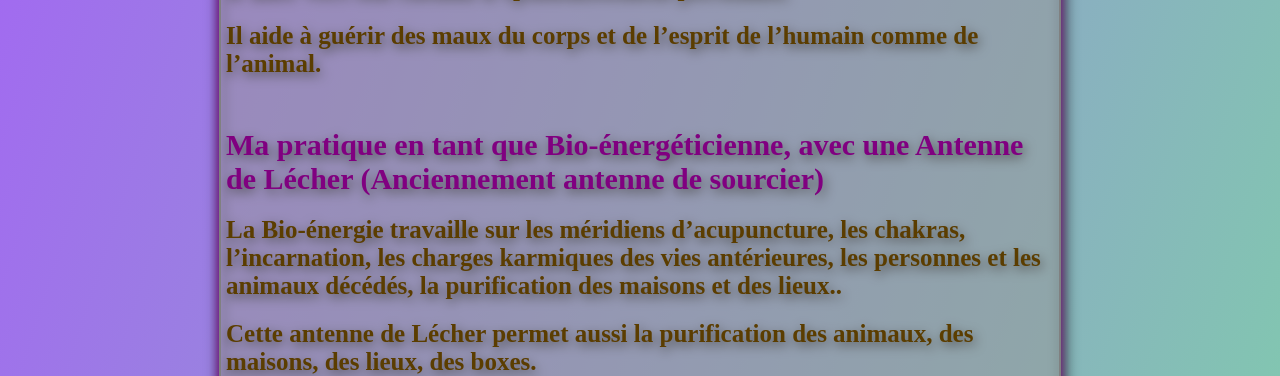
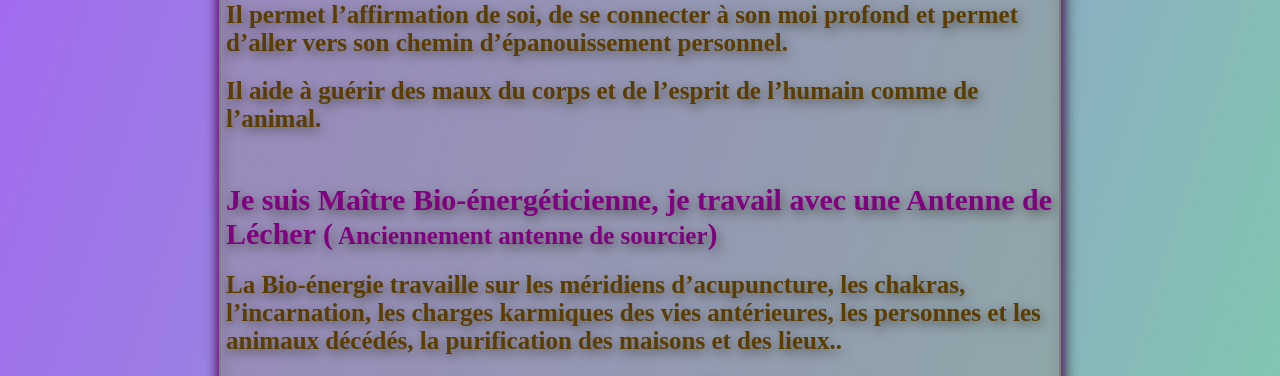
Before and after one commit to Estebann12/Isabelle-Blondelle2, a PHP site: the page made by pages/énergétique.html in a window 1280 px wide. Shown: the part 935-1311 px from the top of the page. Run offline with PHP 8.4, Linux system fonts and the light colour scheme.

Commit message:
modif client

```diff
--- a/assets/style.css
+++ b/assets/style.css
@@ -214,6 +214,17 @@ p {
     padding-top: 20px;
     padding-left: 5px;
     margin-block-end: 0;
+}
+
+.energie h3#energie {
+    padding-top: 5px;
+    margin-top: 0;
+    margin-block-end: 1rem;
+}
+
+a#h3-a {
+    font-size: 25px;
+    color: purple;
 }
 
 .energie h3:last-child {
--- a/pages/énergétique.html
+++ b/pages/énergétique.html
@@ -46,6 +46,7 @@
     <section id="texte">
       <div class="energie">
         <h2 span style="color:purple">Ma pratique en tant qu’Énergéticienne</h2>
+        <h3 span style="color:purple" id="energie">Je suis Maître Reiki, Usui et Tibétain</h3>
 
 <a>Je me suis tournée vers ces pratiques en 2016, car depuis toujours les pays comme l’Inde et l’Égypte m’attirent et me questionnent, par rapport à leur croyance et leur culture.</a>
 
@@ -55,7 +56,7 @@
 </div>
 <a>Il permet l’affirmation de soi, de se connecter à son moi profond et permet d’aller vers son chemin d’épanouissement personnel.</a>
 <a>Il aide à guérir des maux du corps et de l’esprit de l’humain comme de l’animal.</a>
-<h3 span style="color:purple">Ma pratique en tant que Bio-énergéticienne, avec une Antenne de Lécher (Anciennement antenne de sourcier)</h3>
+<h3 span style="color:purple">Je suis Maître Bio-énergéticienne, je travail avec une Antenne de Lécher (<a id="h3-a">Anciennement antenne de sourcier</a>)</h3>
 
 <a>La Bio-énergie travaille sur les méridiens d’acupuncture, les chakras, l’incarnation, les charges karmiques des vies antérieures, les personnes et les animaux décédés, la purification des maisons et des lieux..</a>
 
@@ -63,13 +64,13 @@
 <div class="div-img">
   <img  class="images-energie" src="../assets/images/energie/antenne.jpg" alt="photo d'une antenne de l'échere">
 </div>
-<h3>Le Soin d’Isis est un système de guérison issu de l’ancienne Égypte en lien avec la Déesse Isis</h3>
+<h3>Je travail avec le Triangle d'or d'Isis qui est un système de guérison issu de l’ancienne Égypte en lien avec la Déesse Isis</h3>
 <a>Il apporte douceur, enveloppement, il purifie, permet de pardonner, guérir les mémoires et traumatismes karmiques et transgénérationnels, répare le féminin sacré.</a>
 <div class="div-img">
   <img  class="images-energie" src="../assets/images/energie/liberation.jpg" alt="photo imagé de la libération de soi">
   <img  class="images-energie" src="../assets/images/energie/isis.jpg" alt="photo de l'oeil d'Isis">
 </div>
-<h3>Le Lahochi s’applique particulièrement lorsqu’il y a un traumatisme corporel, des problèmes de santé physiques et émotionnels</h3>
+<h3>Je travail avec le Lahochi qui s’applique particulièrement lorsqu’il y a un traumatisme corporel, des problèmes de santé physiques et émotionnels</h3>
 <a> Il permet de dissoudre ses blocages responsables de déséquilibre physiques, émotionnels et psychiques.</a>
 <div class="div-img">
   <img  class="images-energie" src="../assets/images/energie/lahochi.jpg" alt="photo de mains emplis de lumière">
```
Also changed, not shown: pages/tarifs.html (+5 -5 lines).
